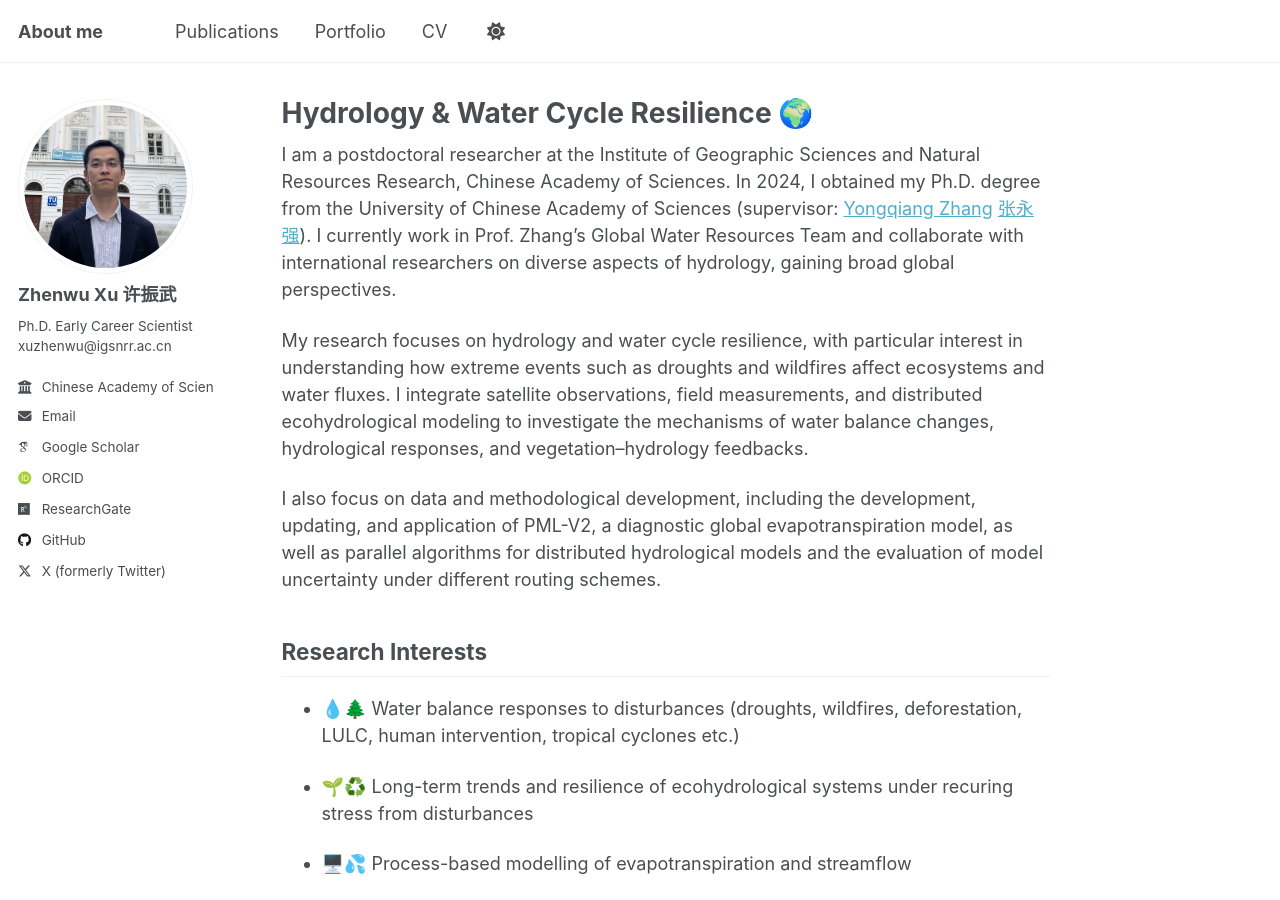
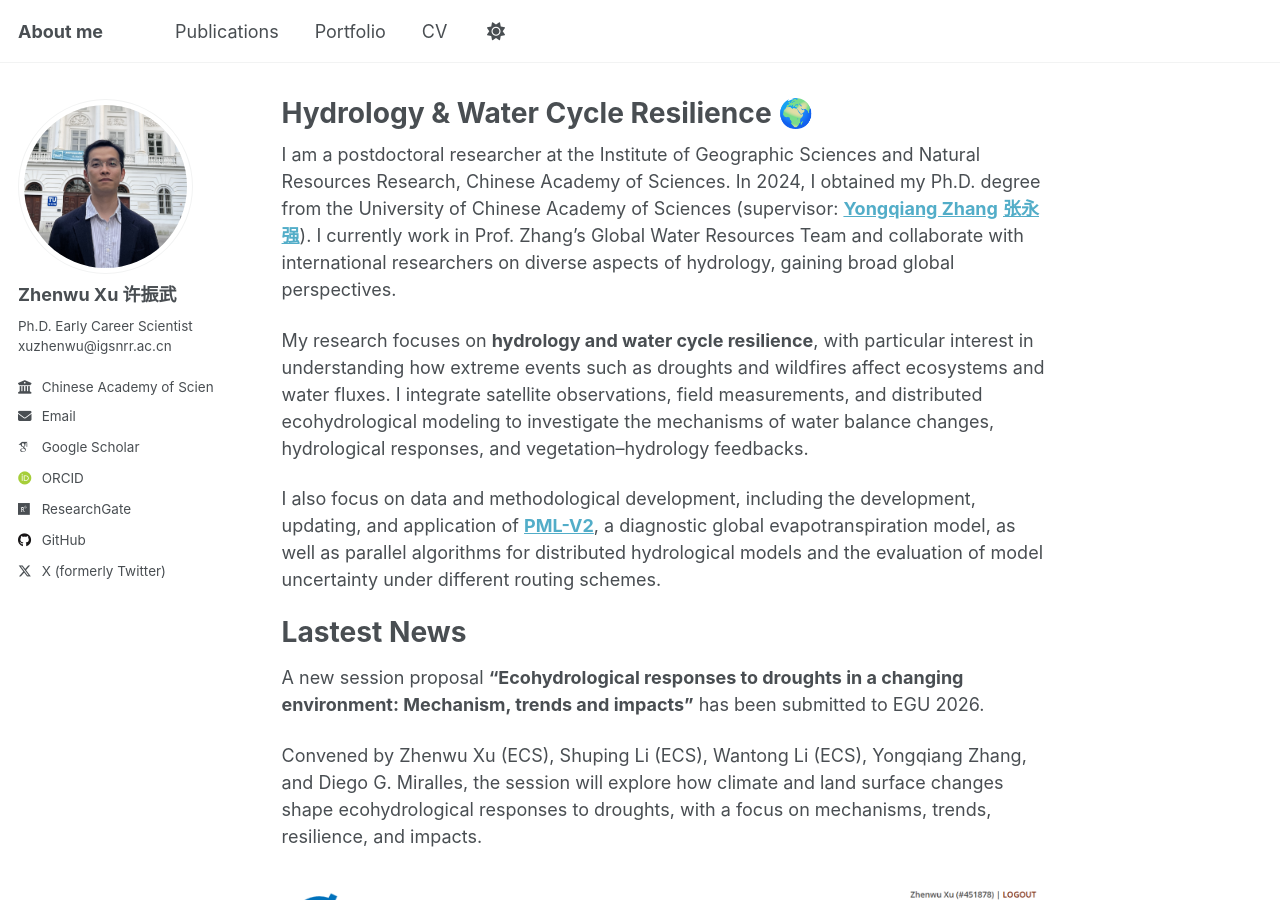
Before and after one commit to xuzhenwu/xuzhenwu.github.io, a Jekyll site: the page built from _pages/about.md, in a window 1280 px wide and 900 px high. Built offline with Jekyll 4.4.1, drawn with Linux system fonts in a browser that asks for light colours; some web fonts are replaced; a script that is not in the unit is left out.

Commit message:
add egu26

```diff
--- a/_pages/about.md
+++ b/_pages/about.md
@@ -9,11 +9,19 @@ redirect_from:
 
 
 
-I am a postdoctoral researcher at the Institute of Geographic Sciences and Natural Resources Research, Chinese Academy of Sciences. In 2024, I obtained my Ph.D. degree from the University of Chinese Academy of Sciences (supervisor: [Yongqiang Zhang](https://scholar.google.com/citations?user=t5iGFeAAAAAJ&hl=en&oi=ao) [张永强](https://igsnrr.cas.cn/sourcedb/zw/zjrck/kygg/bjdbgc/201903/t20190327_5262230.html)). I currently work in Prof. Zhang's Global Water Resources Team and collaborate with international researchers on diverse aspects of hydrology, gaining broad global perspectives.
+I am a postdoctoral researcher at the Institute of Geographic Sciences and Natural Resources Research, Chinese Academy of Sciences. In 2024, I obtained my Ph.D. degree from the University of Chinese Academy of Sciences (supervisor: [**Yongqiang Zhang**](https://scholar.google.com/citations?user=t5iGFeAAAAAJ&hl=en&oi=ao) [**张永强**](https://igsnrr.cas.cn/sourcedb/zw/zjrck/kygg/bjdbgc/201903/t20190327_5262230.html)). I currently work in Prof. Zhang's Global Water Resources Team and collaborate with international researchers on diverse aspects of hydrology, gaining broad global perspectives.
 
-My research focuses on hydrology and water cycle resilience, with particular interest in understanding how extreme events such as droughts and wildfires affect ecosystems and water fluxes. I integrate satellite observations, field measurements, and distributed ecohydrological modeling to investigate the mechanisms of water balance changes, hydrological responses, and vegetation–hydrology feedbacks.
+My research focuses on **hydrology and water cycle resilience**, with particular interest in understanding how extreme events such as droughts and wildfires affect ecosystems and water fluxes. I integrate satellite observations, field measurements, and distributed ecohydrological modeling to investigate the mechanisms of water balance changes, hydrological responses, and vegetation–hydrology feedbacks.
 
-I also focus on data and methodological development, including the development, updating, and application of PML-V2, a diagnostic global evapotranspiration model, as well as parallel algorithms for distributed hydrological models and the evaluation of model uncertainty under different routing schemes.
+I also focus on data and methodological development, including the development, updating, and application of [**PML-V2**](https://developers.google.com/earth-engine/datasets/catalog/CAS_IGSNRR_PML_V2_v018), a diagnostic global evapotranspiration model, as well as parallel algorithms for distributed hydrological models and the evaluation of model uncertainty under different routing schemes.
+
+# Lastest News
+
+A new session proposal **"Ecohydrological responses to droughts in a changing environment: Mechanism, trends and impacts"** has been submitted to EGU 2026.
+
+Convened by Zhenwu Xu (ECS), Shuping Li (ECS), Wantong Li (ECS), Yongqiang Zhang, and Diego G. Miralles, the session will explore how climate and land surface changes shape ecohydrological responses to droughts, with a focus on mechanisms, trends, resilience, and impacts.
+
+![EGU2026 Session](images/about/EGU26.png)
 
 ## Research Interests
 
```
Also changed, not shown: README.md (+3 -1 lines), _pages/image.png (added), images/TU-Wien1_720.png (added), images/about/EGU26.png (added), 1 other file.
